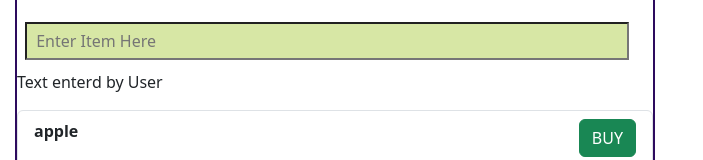
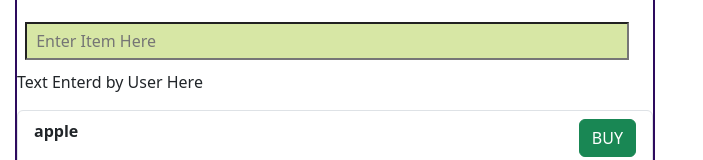
Before and after one commit to Deepak-Yadav01/React-and-Redux, a React (Vite) app in the folder 05_Props-in-react/05_Props-in-react/: page / in a window 1280 px wide. Shown: the part 156-316 px from the top of the page, without its empty margins (0-703 px from the left). Built offline with nearby package versions, Linux system fonts and the light colour scheme.

Commit message:
Managing State --Hooks => useState()

```diff
--- a/05_Props-in-react/05_Props-in-react/src/App.jsx
+++ b/05_Props-in-react/05_Props-in-react/src/App.jsx
@@ -4,16 +4,33 @@ import "bootstrap/dist/css/bootstrap.min.css";
 import "./App.css";
 import Container from "./Components/Container";
 import FoodInput from "./Components/FoodInput";
+import { useState } from "react";
 
 function App() {
   let foodItems = ["apple", "mango", "Milk", "orange", "Ghee", "Dal", "Banana"];
 
-  let textToShow = "Text enterd by User";
+  // let textStateArr = useState();
+  // let textStateVal = textStateArr[0];
+  // let setTextStateMethod = textStateArr[1];
+
+
+  // let textStateArr = useState("Text Enterd by User Here");
+  // let textToShow = textStateArr[0];
+  // let setTextState = textStateArr[1];
+
+// destructured  method of usestate
+
+    let [textToShow, setTextState] =useState("Text Enterd by User Here")
+  console.log(`Current value of textToShow : ${textToShow}`);
+
+
+
+  // let textToShow = "Text enterd by User";
 
   // let foodItems = [];
     const handleOnChange = () => {
         console.log(event.target.value);
-        textToShow = event.target.value;
+        setTextState(event.target.value);
     }
 
   return (
```
